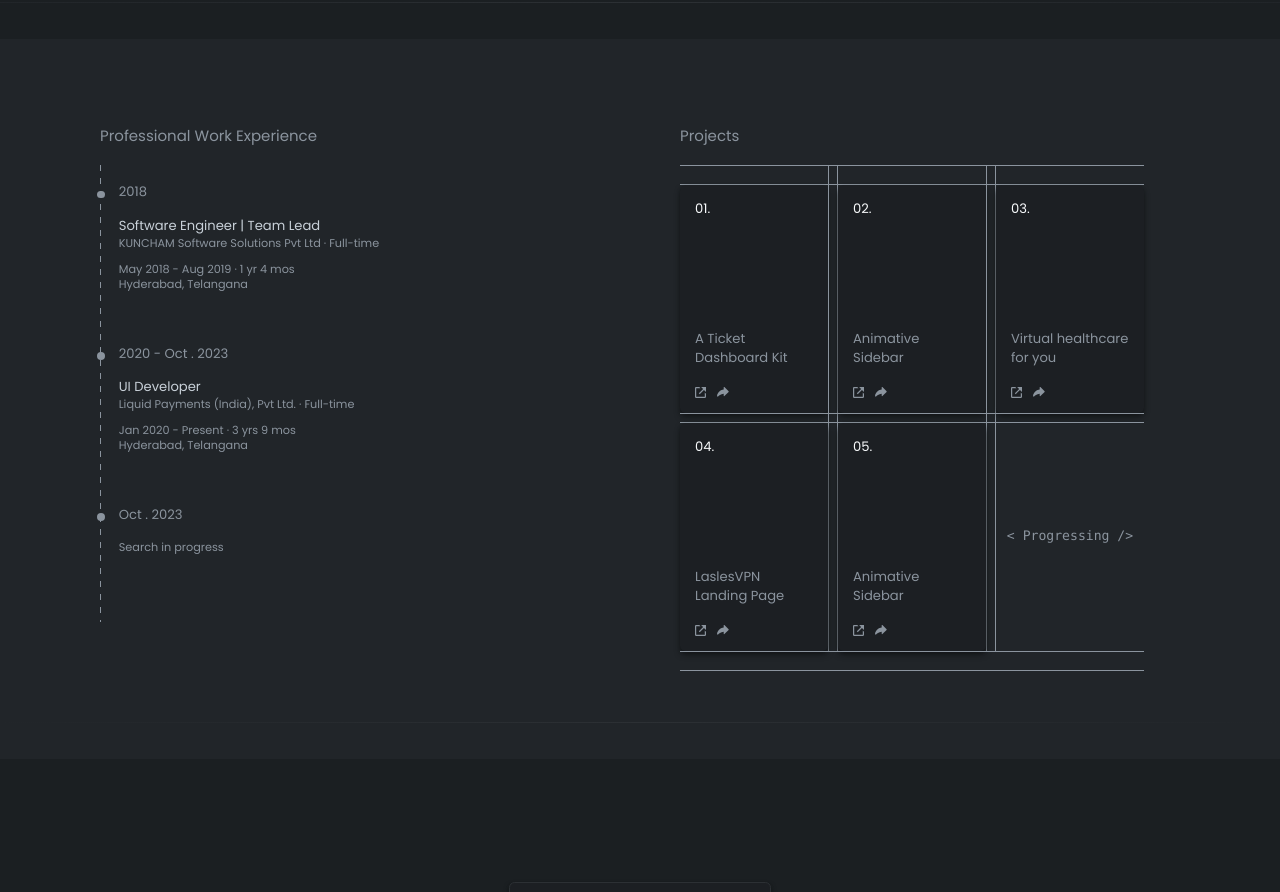
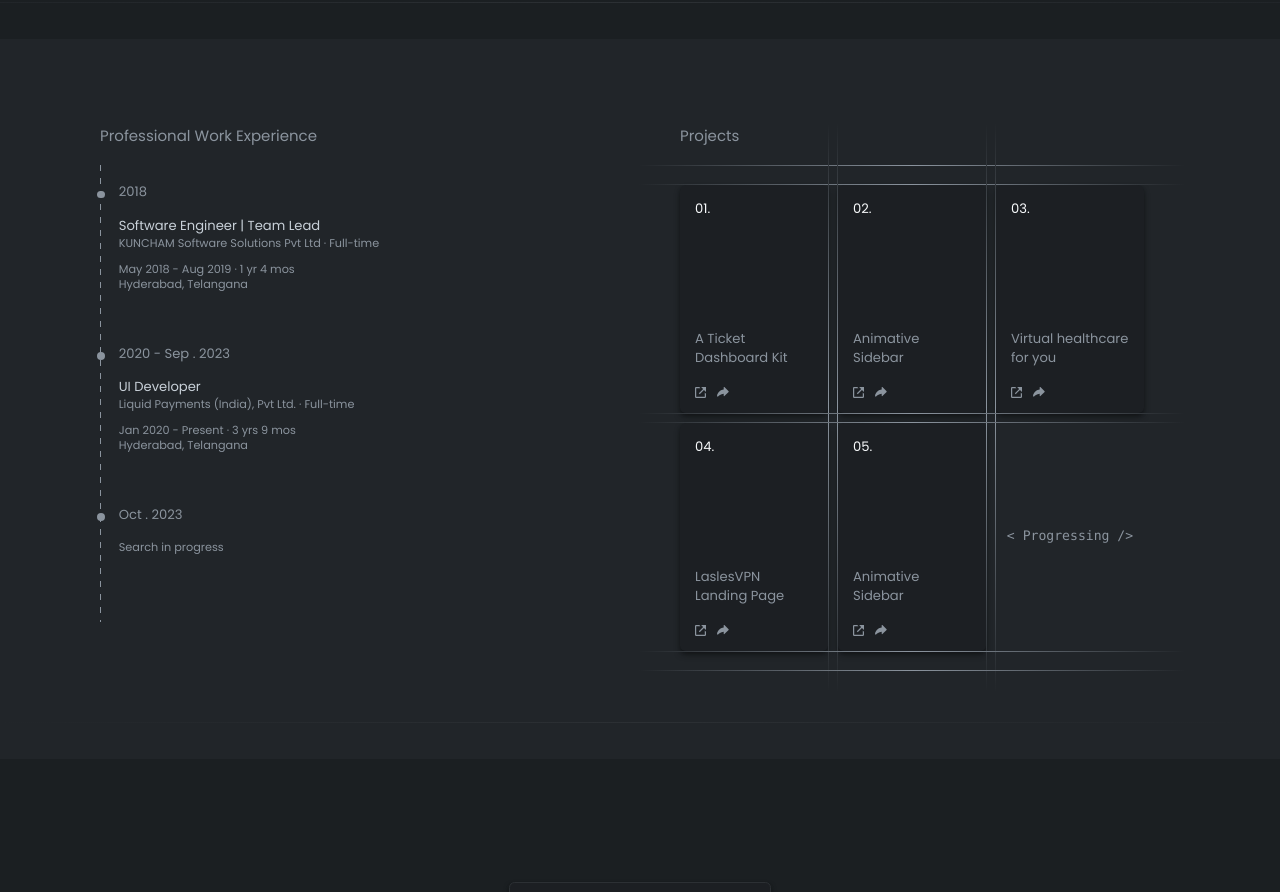
Before and after one commit to IamFishR/profile, a website: page src/index.html in a window 1280 px wide. Shown: the part 1480-2372 px from the top of the page. Drawn offline with Linux system fonts and the light colour scheme.

Commit message:
bug fixes & improvements & CV updated

```diff
--- a/src/index.html
+++ b/src/index.html
@@ -4,6 +4,7 @@
 <head>
     <meta charset="UTF-8">
     <meta name="viewport" content="width=device-width, initial-scale=1.0">
+    <meta name="theme-color" content="#1C1F23">
     <link rel="preconnect" href="https://fonts.googleapis.com">
     <link rel="preconnect" href="https://fonts.gstatic.com" crossorigin>
     <link href="https://fonts.googleapis.com/css2?family=Poppins:wght@300;400;500;600;700&display=swap"
@@ -80,7 +81,7 @@
                                                 d="M4.71429 2.35714C4.71429 2.82334 4.57604 3.27907 4.31704 3.6667C4.05803 4.05433 3.68989 4.35645 3.25918 4.53486C2.82847 4.71327 2.35453 4.75994 1.89729 4.66899C1.44005 4.57804 1.02004 4.35355 0.690392 4.02389C0.36074 3.69424 0.136244 3.27424 0.0452929 2.817C-0.045658 2.35976 0.00102132 1.88581 0.179428 1.4551C0.357834 1.02439 0.659955 0.656256 1.04759 0.39725C1.43522 0.138244 1.89095 0 2.35714 0C2.9823 0 3.58185 0.248341 4.0239 0.690391C4.46595 1.13244 4.71429 1.73199 4.71429 2.35714ZM2.94643 5.5H1.76786C1.29899 5.5 0.849332 5.68626 0.517794 6.01779C0.186257 6.34933 1.08422e-06 6.79899 1.08422e-06 7.26786V11H4.71429V7.26786C4.71429 6.79899 4.52803 6.34933 4.19649 6.01779C3.86496 5.68626 3.41529 5.5 2.94643 5.5ZM7.85714 5.5V3.92857H7.07143V5.5H5.5V6.28571H7.07143V7.85714H7.85714V6.28571H9.42857V5.5H7.85714Z"
                                                 fill="#525B67" />
                                         </svg>
-                                        <span class="text-xs">700+</span>
+                                        <span class="text-xs">800+</span>
                                     </span>
                                 </div>
                                 <div class="mt-4">
@@ -278,7 +279,7 @@
                         <p class="text-xs">Hyderabad, Telangana</p>
                     </div>
                     <div class="timeline-item">
-                        <p class="mb-4">2020 - Oct . 2023</p>
+                        <p class="mb-4">2020 - Sep . 2023</p>
                         <p class="text-gray-dark-200 mb-0">UI Developer</p>
                         <p class="mb-3 text-xs">Liquid Payments (India), Pvt Ltd. · Full-time</p>
                         <p class="mb-0 text-xs">Jan 2020 - Present · 3 yrs 9 mos</p>
@@ -292,7 +293,7 @@
             </div>
             <div>
                 <h5 class="mb-5">Projects</h5>
-                <div class="projects">
+                <div class="projects overflow-x-auto md:overflow-visible">
                     <div class="project-divider horizontal"></div>
                     <div class="card">
                         <p class="text-slate-50">01.</p>
@@ -451,7 +452,7 @@
     <div id="resume" class="h-[300px] bg-gray-dark-600">
         <div class="container h-full flex justify-center items-center">
             <div class="text-center">
-                <a href="#" class="card card-btn mt-3 px-14 block" rel="noopener noreferrer">
+                <a href="https://cdn.glitch.global/832d4b08-8dae-45c1-a70f-58914352e92f/Rakesh_Jadhav_CV.pdf?v=1696413249817" target="_blank" class="card card-btn mt-3 px-14 block" rel="noopener noreferrer">
                     <svg xmlns="http://www.w3.org/2000/svg" width="11" height="11" fill="none" class="inline-block">
                         <path stroke="#525B67" stroke-linecap="round" stroke-linejoin="round"
                             d="M10 7v2a1 1 0 0 1-1 1H2a1 1 0 0 1-1-1V7M3 4.5 5.5 7 8 4.5M5.5 7V1" />
--- a/src/input.css
+++ b/src/input.css
@@ -114,31 +114,61 @@
   }
 
   .projects>div:nth-child(1) {
-    @apply col-start-1 col-end-6 row-start-1 row-end-2;
+    @apply col-start-1 col-end-6 row-start-1 row-end-2 -ml-11 -mr-11;
   }
 
   .projects>div:nth-child(3) {
-    @apply col-start-2 col-end-3 row-start-1 row-end-5;
+    @apply col-start-2 col-end-3 row-start-1 row-end-5 -mt-11 -mb-11;
   }
 
   .projects>div:nth-child(5) {
-    @apply col-start-4 col-end-5 row-start-1 row-end-5;
+    @apply col-start-4 col-end-5 row-start-1 row-end-5 -mt-11 -mb-11;
   }
 
   .projects>div:nth-child(7) {
-    @apply col-start-1 col-end-6 row-start-3 row-end-4;
+    @apply col-start-1 col-end-6 row-start-3 row-end-4 -ml-11 -mr-11;
   }
 
   .projects>div:nth-child(11) {
-    @apply col-start-1 col-end-6 row-start-5 row-end-6;
+    @apply col-start-1 col-end-6 row-start-5 row-end-6 -ml-11 -mr-11;
   }
 
   .project-divider.horizontal {
-    @apply border-t border-b;
+    @apply relative;
+  }
+
+  .project-divider.horizontal::before,
+  .project-divider.horizontal::after {
+    @apply absolute left-0 right-0 w-full h-px bg-gradient-to-r from-gray-dark-900 via-gray-dark-400 to-gray-dark-900;
+    content: '';
+    background-size: 100% 13px;
+  }
+
+  .project-divider.horizontal::before {
+    @apply top-0;
+  }
+
+  .project-divider.horizontal::after {
+    @apply bottom-0;
   }
 
   .project-divider.vertical {
-    @apply border-l border-r;
+    @apply relative;
+  }
+
+  .project-divider.vertical::before,
+  .project-divider.vertical::after {
+    @apply absolute top-0 bottom-0 w-px bg-gradient-to-b from-gray-dark-900 via-gray-dark-400 to-gray-dark-900;
+    content: '';
+    background-size: 13px 100%;
+  }
+
+  .project-divider.vertical::before {
+    @apply left-0;
+  }
+
+  .project-divider.vertical::after {
+    @apply right-0;
   }
 
   .project-divider {
```
Also changed, not shown: output/output.css.
